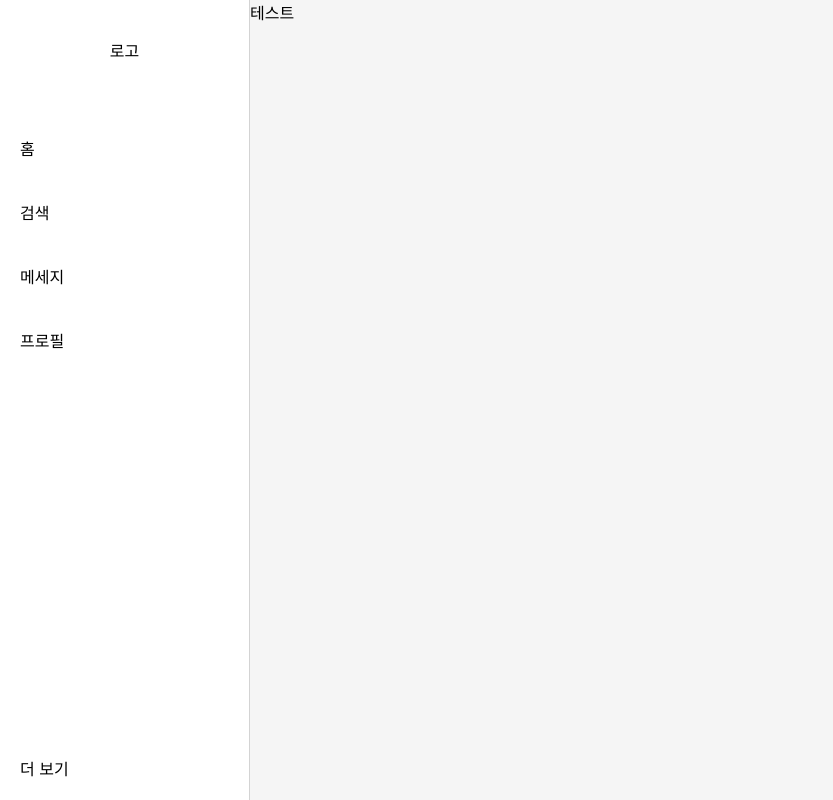
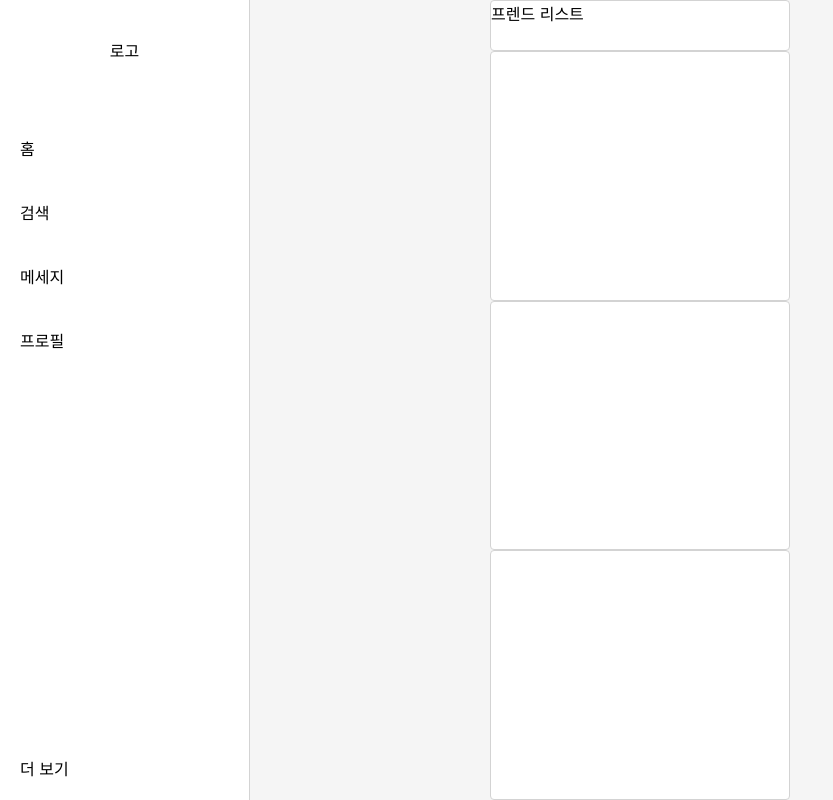
Before and after one commit to kigpand/clonestargram, a Next.js app: page / in a window 1280 px wide. Shown: the whole page, without its empty margins (0-833 px from the left). Built offline with nearby package versions, Linux system fonts and the light colour scheme.

Commit message:
home item ui 추가

```diff
--- /dev/null
+++ b/components/HomeFollow/HomeFollow.module.scss
@@ -0,0 +1,9 @@
+@import '../../styles/utils.scss';
+@import '../../styles/variables.scss';
+
+.homeFollow {
+    @include border;
+    width: 300px;
+    height: 100px;
+    background-color: $listColor;
+}
--- /dev/null
+++ b/components/HomeFollow/HomeFollow.tsx
@@ -0,0 +1,9 @@
+import styles from './HomeFollow.module.scss';
+
+const HomeFollow = () => {
+    return (
+        <div className={styles.homeFollow}>프렌드 리스트</div>
+    )
+}
+
+export default HomeFollow;
--- /dev/null
+++ b/components/HomeList/HomeList.module.scss
@@ -0,0 +1,9 @@
+@import '../../styles/utils.scss';
+@import '../../styles/variables.scss';
+
+.homeList {
+    @include border;
+    width: 300px;
+    height: 500px;
+    background-color: $listColor;
+}
--- /dev/null
+++ b/components/HomeList/HomeList.tsx
@@ -0,0 +1,9 @@
+import styles from './HomeList.module.scss';
+
+const HomeList = () => {
+    return (
+        <div className={styles.homeList}></div>
+    )
+}
+
+export default HomeList;
--- a/hooks/useFetch.ts
+++ b/hooks/useFetch.ts
@@ -16,7 +16,6 @@ type Action<T> =
 function useFetch<T = unknown>(url?: string, options?: RequestInit): State<T> {
     const cache = useRef<Cache<T>>({})
 
-    // Used to prevent state update if the component is unmounted
     const cancelRequest = useRef<boolean>(false)
 
     const initialState: State<T> = {
--- a/pages/index.tsx
+++ b/pages/index.tsx
@@ -1,10 +1,15 @@
 import type { NextPage } from 'next';
+import HomeFollow from '../components/HomeFollow/HomeFollow';
+import HomeList from '../components/HomeList/HomeList';
 import styles from '../styles/Home.module.scss';
 
 const Home: NextPage = () => {
   return (
     <div className={styles.container}>
-      <div>테스트</div>
+      <HomeFollow />
+      <HomeList />
+      <HomeList />
+      <HomeList />
     </div>
   )
 }
--- a/styles/Home.module.scss
+++ b/styles/Home.module.scss
@@ -1,4 +1,8 @@
+@import './utils.scss';
+
 .container {
-  height: 100%;
-  margin-left: 250px;
+  @include flexSort;
+  width: 100%;
+  height: 100vh;
+  flex-direction: column;
 }
--- a/styles/utils.scss
+++ b/styles/utils.scss
@@ -3,3 +3,8 @@
     align-items: center;
     justify-content: center;
 }
+
+@mixin border {
+    border: 1px solid lightgray;
+    border-radius: 4px;
+}
--- a/styles/variables.scss
+++ b/styles/variables.scss
@@ -1,4 +1,5 @@
 $backgroundColor: #c5c5c5;
+$listColor: #ffffff;
 
 @mixin backgroudColor {
     background-color: whitesmoke;
```
